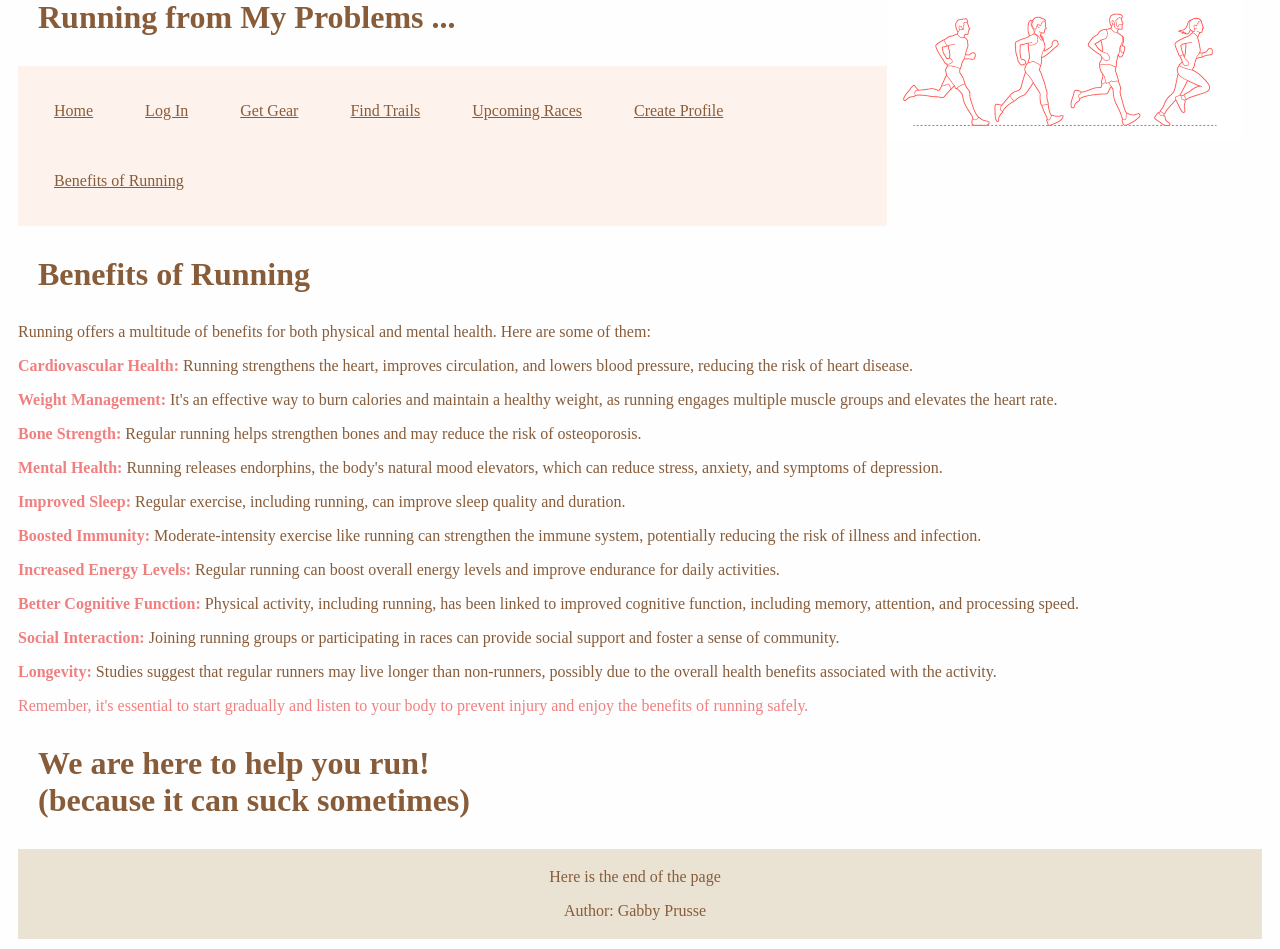
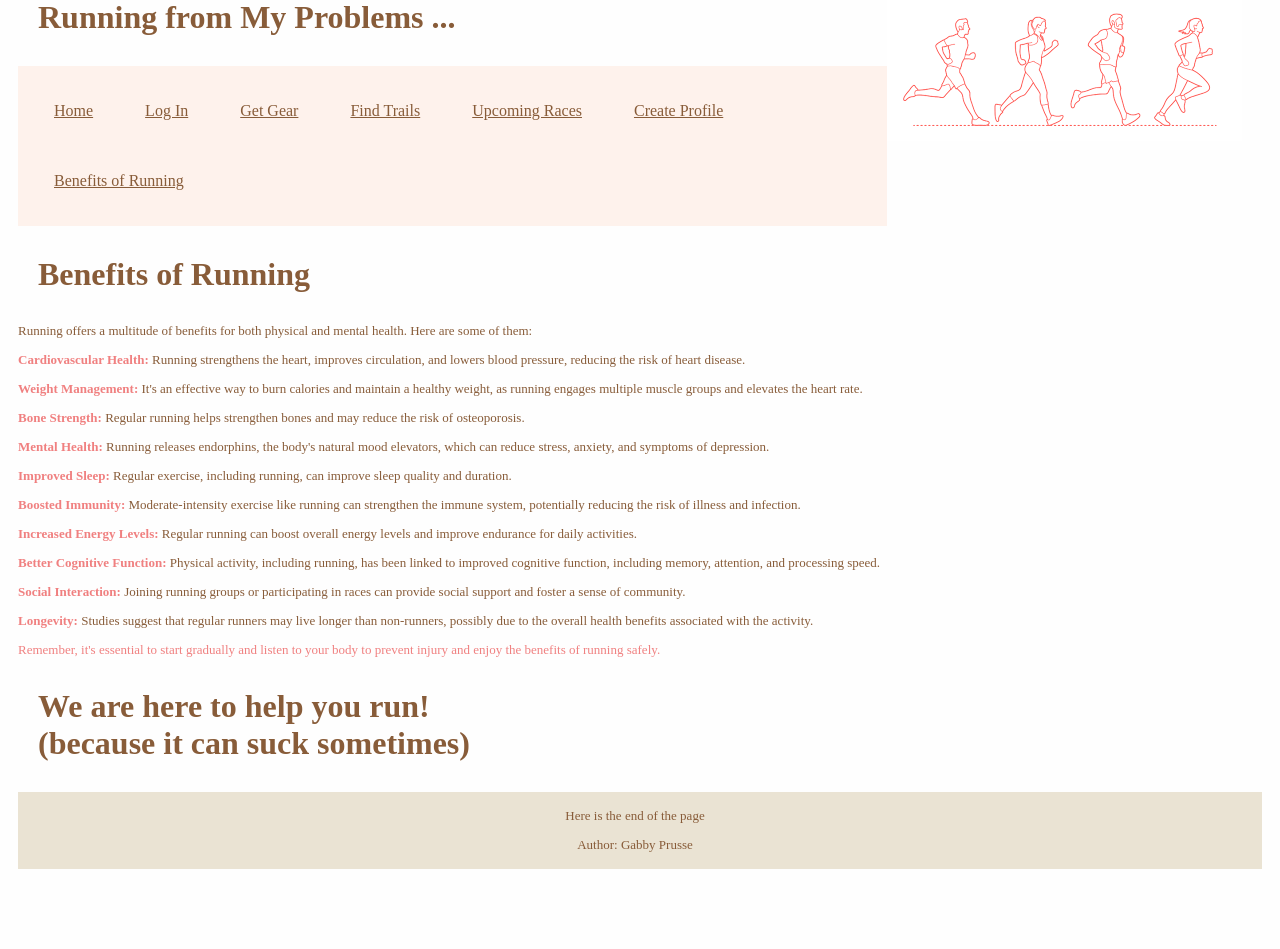
Before and after one commit to gabbyprusse/CS408_WebPage, a PHP site: page /About.php in a window 1280 px wide. Shown: the part 31-980 px from the top of the page. After the commit the page ends 900 px from the top, so only its background shows below. Run offline with PHP 8.4, Linux system fonts and the light colour scheme.

Commit message:
formating

```diff
--- a/About.css
+++ b/About.css
@@ -40,6 +40,7 @@ a{
 p {
     margin-left: 10px;
     margin-right: 20px;
+    font-size: 13px;
     color: #885c39;
 }
 
--- a/Profile.css
+++ b/Profile.css
@@ -70,6 +70,7 @@ th, td {
 }
 
 th {
+    margin-top: 10px;
     padding-top: 12px;
     padding-bottom: 12px;
     text-align: left;
```
